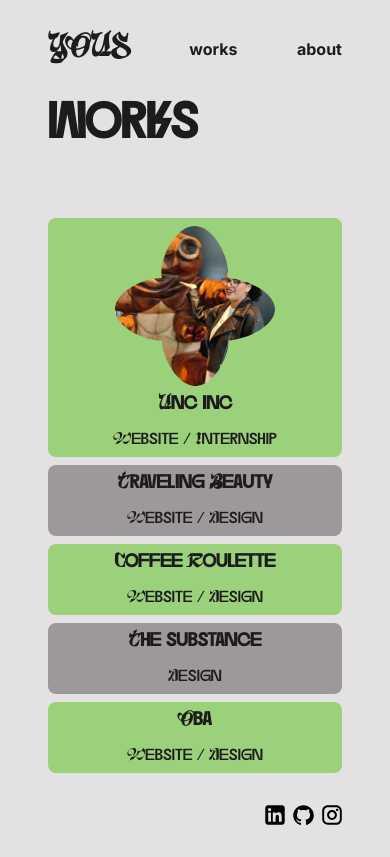
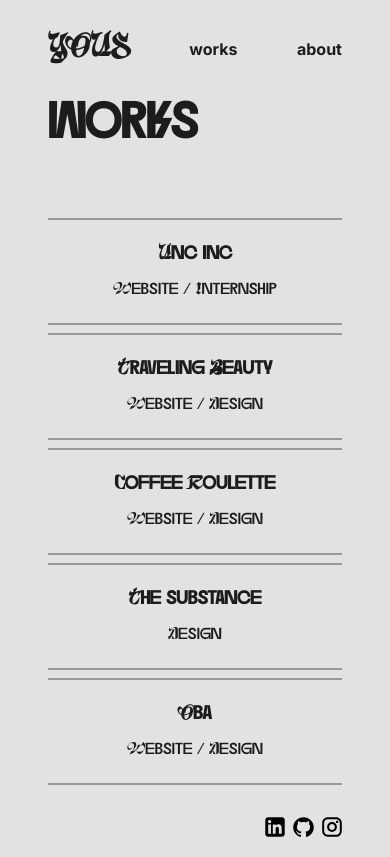
Before and after one commit to YoussraElmortai/portfolio24, a Next.js app: page /works in a window 390 px wide. Built offline with nearby package versions, Linux system fonts and the light colour scheme.

Commit message:
no clip 🍋

```diff
--- a/src/app/works/page.jsx
+++ b/src/app/works/page.jsx
@@ -4,27 +4,6 @@ import "./style.css";
 export default function Works() {
   return (
     <>
-      <svg className='clip'>
-        <clipPath id='clippy' clipPathUnits='objectBoundingBox'>
-          <path
-            d='M0.498826 0.520692C0.498826 0.628997 0.405552 0.716796 0.290493 0.716796C0.175434 0.716796 0 0.628997 0 0.520692C0 0.412386 0.175434 0.324587 0.290493 0.324587C0.405552 0.324587 0.498826 0.412386 0.498826 0.520692Z'
-            fill='#D9D9D9'
-          />
-          <path
-            d='M0.706573 0.288317C0.706573 0.396622 0.613299 0.484421 0.498239 0.484421C0.38318 0.484421 0.289906 0.396622 0.289906 0.288317C0.289906 0.180011 0.38318 0 0.498239 0C0.613299 0 0.706573 0.180011 0.706573 0.288317Z'
-            fill='#D9D9D9'
-          />
-          <path
-            d='M0.293487 0.715889C0.29151 0.607603 0.383163 0.517951 0.498201 0.515645C0.61324 0.513339 0.7081 0.599253 0.710078 0.707539C0.712056 0.815825 0.622086 0.997672 0.507048 0.999978C0.392009 1.00228 0.295465 0.824174 0.293487 0.715889Z'
-            fill='#D9D9D9'
-          />
-          <path
-            d='M1 0.520692C1 0.628997 0.810145 0.716796 0.687271 0.716796C0.564398 0.716796 0.464789 0.628997 0.464789 0.520692C0.464789 0.412386 0.564398 0.324587 0.687271 0.324587C0.810145 0.324587 1 0.412386 1 0.520692Z'
-            fill='#D9D9D9'
-          />
-        </clipPath>
-      </svg>
-
       <section className='works_intro'>
         <h1>works</h1>
       </section>
@@ -33,7 +12,6 @@ export default function Works() {
         <ul className='works_list'>
           <li>
             <a className='list_items' href='works/uncinc/'>
-              <img src='bear.jpg'></img>
               <h3>Unc inc</h3>
               <span>Website / Internship</span>
             </a>
--- a/src/app/works/style.css
+++ b/src/app/works/style.css
@@ -18,41 +18,6 @@
         padding-bottom: 1rem;
         color: var(--text-color);
         transition: 0.2s ease-in-out all;
-
-
-        & img {
-            position: absolute;
-            display: none;
-        }
-
-        @media (max-width: 432px) {
-            height: fit-content;
-            border: solid 2px;
-            border-radius: 0.5rem;
-            padding: 0;
-            border: none;
-
-            &:nth-of-type(1n) {
-                background-color: #9ad17a;
-
-            }
-
-            &:nth-of-type(2n) {
-                background-color: #9d999a;
-
-            }
-
-
-            & img {
-                position: relative;
-                height: 10rem;
-                width: auto;
-                aspect-ratio: 1/1;
-                object-fit: cover;
-                display: block;
-                clip-path: url(#clippy);
-            }
-        }
 
         &:hover {
             background: var(--text-color);
```
Also changed, not shown: public/clip.svg (deleted).
